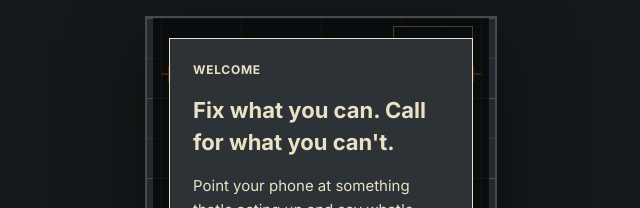
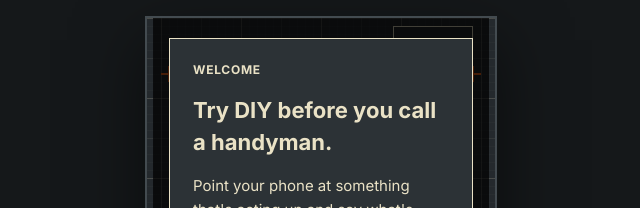
Before and after one commit to the-pushh/handy-man, a Next.js app in the folder frontend/: page / in a window 1280 px wide. Shown: the top 208 px of the page, without its empty margins (319-959 px from the left). Built offline with nearby package versions, Linux system fonts and the light colour scheme; no server answers.

Commit message:
chore: intro card title reads "Try DIY before you call a handyman"

```diff
--- a/frontend/app/components/Intro.tsx
+++ b/frontend/app/components/Intro.tsx
@@ -33,7 +33,7 @@ export default function Intro({ onClose }: { onClose: () => void }) {
     <div className="intro-backdrop">
       <div className="intro-card" role="dialog" aria-modal="true" aria-labelledby="intro-title">
         <p className="sheet-label">Welcome</p>
-        <h2 id="intro-title" className="intro-title">Fix what you can. Call for what you can&apos;t.</h2>
+        <h2 id="intro-title" className="intro-title">Try DIY before you call a handyman.</h2>
         <p className="intro-lead">
           Point your phone at something that&apos;s acting up and say what&apos;s wrong. Handyman runs the
           quick checks people miss, walks you through a safe fix, or finds a technician nearby.
```
